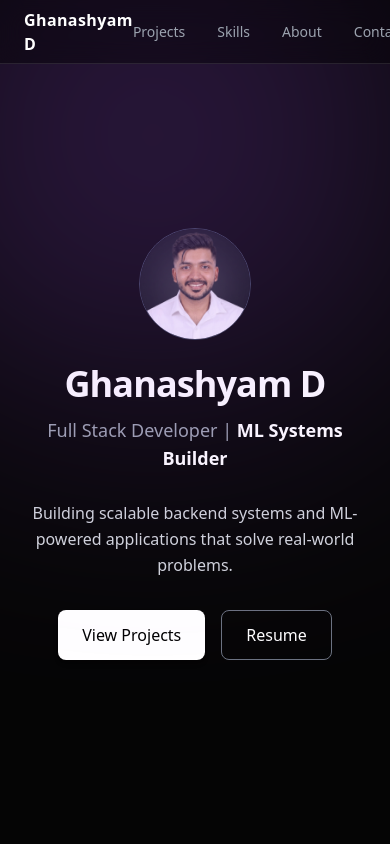
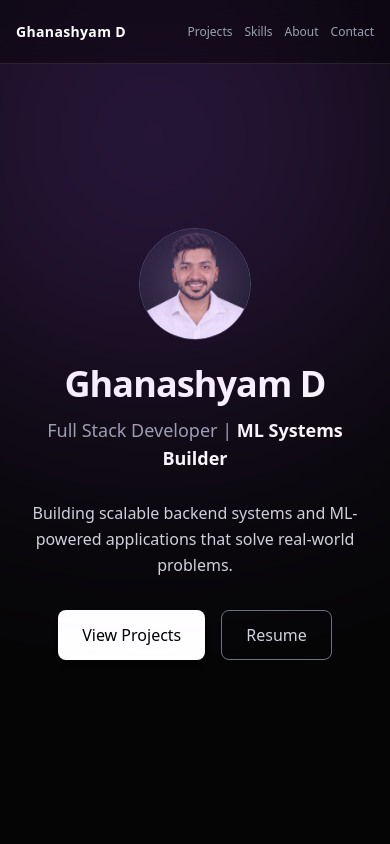
Before and after one commit to ghanashyamd12/personal-portfolio, a React (Vite) app: page / in a window 390 px wide. Shown: the top 844 px of the page. Built offline with nearby package versions, Linux system fonts and the light colour scheme.

Commit message:
UI polish: responsive navbar, button hierarchy, mobile fixes

```diff
--- a/src/components/Hero.jsx
+++ b/src/components/Hero.jsx
@@ -86,8 +86,9 @@ const Hero = () => {
           href="/resume.pdf"
           target="_blank"
           rel="noreferrer"
-            className="px-6 py-3 border border-gray-500 rounded-lg
-                       hover:border-gray-300 transition duration-200
+          className="px-6 py-3 border border-gray-500 text-gray-300 rounded-lg font-medium
+                      hover:border-white hover:text-white
+                      transition duration-200
                      hover:scale-105 active:scale-95"
           >
              Resume
--- a/src/components/Navbar.jsx
+++ b/src/components/Navbar.jsx
@@ -6,27 +6,17 @@ const Navbar = () => {
                  backdrop-blur-md bg-black/40
                  border-b border-white/10"
     >
-      <div className="max-w-6xl mx-auto px-6 w-full flex justify-between items-center">
+      <div className="max-w-6xl mx-auto px-4 md:px-8 w-full flex justify-between items-center">
 
-        {/* Logo / Name */}
-        <h1 className="text-white font-semibold tracking-wide cursor-pointer">
+        <h1 className="text-white font-semibold tracking-wide whitespace-nowrap text-sm md:text-base cursor-pointer">
           Ghanashyam D
         </h1>
 
-        {/* Links */}
-        <div className="flex gap-8 text-sm text-gray-400">
-          <a href="#projects" className="hover:text-white transition duration-200">
-            Projects
-          </a>
-          <a href="#skills" className="hover:text-white transition duration-200">
-            Skills
-          </a>
-          <a href="#about" className="hover:text-white transition duration-200">
-            About
-          </a>
-          <a href="#contact" className="hover:text-white transition duration-200">
-            Contact
-          </a>
+        <div className="flex flex-wrap md:flex-nowrap justify-end gap-3 md:gap-6 lg:gap-8 text-xs md:text-sm text-gray-400 max-w-md">
+          <a href="#projects" className="hover:text-white transition duration-200 hover:-translate-y-[1px]">Projects</a>
+          <a href="#skills" className="hover:text-white transition duration-200 hover:-translate-y-[1px]">Skills</a>
+          <a href="#about" className="hover:text-white transition duration-200 hover:-translate-y-[1px]">About</a>
+          <a href="#contact" className="hover:text-white transition duration-200 hover:-translate-y-[1px]">Contact</a>
         </div>
 
       </div>
@@ -34,4 +24,4 @@ const Navbar = () => {
   )
 }
 
-export default Navbar
+export default Navbar;
--- a/src/pages/ProjectDetails.jsx
+++ b/src/pages/ProjectDetails.jsx
@@ -68,11 +68,9 @@ const ProjectDetails = () => {
           animate={{ opacity: 1, y: 0 }}
           transition={{ duration: 0.6 }}
         >
-          <h1 className="text-5xl md:text-6xl font-bold leading-[1.2] pb-2
-               bg-gradient-to-r from-white to-gray-400
-               bg-clip-text text-transparent">
-            {project.title}
-          </h1>
+          <h1 className="text-4xl md:text-6xl font-bold leading-[1.2] pb-2 text-white">
+  {project.title}
+</h1>
 
           <p className="mt-6 text-gray-400 max-w-2xl leading-relaxed text-lg">
             {project.description}
```
Lines whose indentation alone changed are shown as unchanged.
